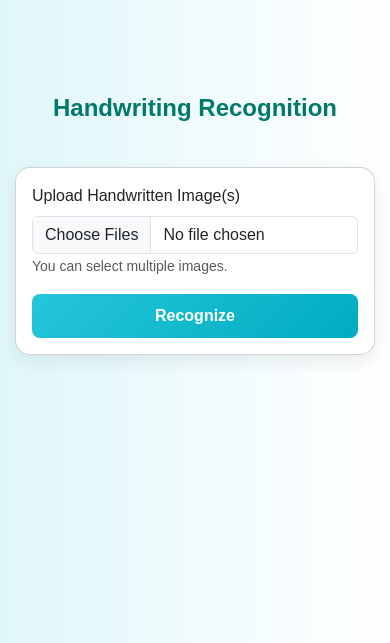
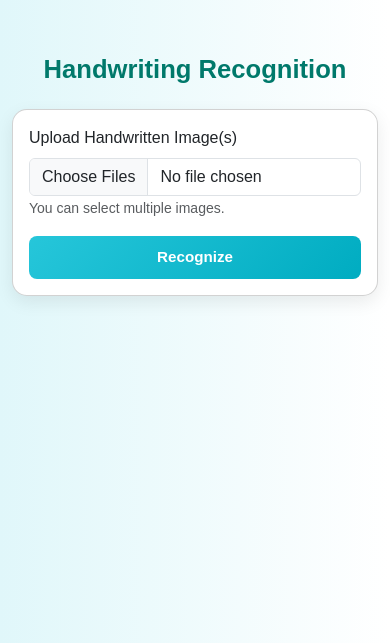
Before and after one commit to Sathisathu/Hand_Written_Txt_Recognition, a Flask app: page / in a window 390 px wide. Shown: the top 643 px of the page. Run offline with Flask 3, Linux system fonts and the light colour scheme; parts of the project's set-up code (start-up, migrations or seed data) failed here and were passed over; some libraries are stand-ins or nearby versions.

Commit message:
Updated responsive UI to mobile view

```diff
--- a/data_loader/dataset.py
+++ b/data_loader/dataset.py
@@ -6,7 +6,7 @@ import torchvision.transforms as T
 
 
 class IAMDataset(Dataset):
-    def __init__(self, images_dir="data/lines", labels_file="data/labels.txt", img_height=64, max_width=None):
+    def __init__(self, images_dir="data/images", labels_file="data/labels.txt", img_height=64, max_width=None):
         """
         Args:
             images_dir: Root folder containing IAM line images
--- a/predict.py
+++ b/predict.py
@@ -67,7 +67,7 @@ def ctc_decode(output_probs):
 # ---------------- Prediction ----------------
 if __name__ == "__main__":
     # Replace with your image path
-    img_path = "my_handwriting/sample1.png"  # img path
+    img_path = "my_handwriting/raw.png"  # img path
 
     img = preprocess_image(img_path).to(DEVICE)
 
--- a/webapp/static/css/style.css
+++ b/webapp/static/css/style.css
@@ -13,25 +13,22 @@ h1 {
     margin-top: 30px;
     font-weight: 700;
     color: #00796b;
+    font-size: clamp(1.5rem, 2vw, 2.2rem);
 }
 
-.container {
-    margin-top: 40px;
-    display: flex;
-    flex-direction: column;
-    align-items: center;
-    padding: 0 15px;
-}
+/* ✅ REMOVED custom container styles.
+   Let Bootstrap handle the container's responsiveness. */
 
 .card {
     padding: 25px;
-    margin-top: 20px;
+    margin: 20px auto; /* auto centers card inside the container */
     background: #ffffff;
     border-radius: 15px;
     box-shadow: 0 6px 18px rgba(0, 0, 0, 0.08);
     width: 100%;
-    max-width: 600px;
+    max-width: 600px; /* Limit width on desktop */
     transition: transform 0.3s ease, box-shadow 0.3s ease;
+    box-sizing: border-box;
 }
 
 .card:hover {
@@ -42,7 +39,7 @@ h1 {
 .card-title {
     font-weight: 600;
     margin-bottom: 15px;
-    font-size: 1.3rem;
+    font-size: clamp(1rem, 2.5vw, 1.3rem);
     text-align: center;
     color: #00796b;
 }
@@ -54,7 +51,7 @@ h1 {
     color: #fff;
     transition: all 0.3s ease;
     width: 100%;
-    padding: 10px 0;
+    padding: 12px 0;
     border-radius: 8px;
     font-size: 1rem;
 }
@@ -81,7 +78,7 @@ img:hover {
 
 .card-text {
     text-align: center;
-    font-size: 1.2rem;
+    font-size: clamp(0.9rem, 2vw, 1.2rem);
     word-wrap: break-word;
 }
 
@@ -89,17 +86,23 @@ img:hover {
 @media (max-width: 768px) {
     .card {
         padding: 20px;
-    }
-    h1 {
-        font-size: 1.8rem;
+        width: 95%;  /* ✅ Fill most of the screen on tablets */
     }
 }
 
 @media (max-width: 480px) {
     .card {
         padding: 15px;
+        margin: 10px auto;
+        width: 100%;  /* ✅ Full width on mobile */
     }
+
     h1 {
-        font-size: 1.5rem;
+        font-size: 1.6rem;
+    }
+
+    .btn-primary {
+        font-size: 0.95rem;
+        padding: 10px 0;
     }
 }
--- a/webapp/templates/index.html
+++ b/webapp/templates/index.html
@@ -2,12 +2,12 @@
 <html lang="en">
 <head>
 <meta charset="UTF-8">
+<!-- ✅ ADD THIS LINE for responsive design -->
+<meta name="viewport" content="width=device-width, initial-scale=1.0">
 <title>Handwriting Recognition</title>
 <link rel="stylesheet" href="{{ url_for('static', filename='bootstrap/css/bootstrap.min.css') }}">
 <link rel="stylesheet" href="{{ url_for('static', filename='css/style.css') }}">
-<style>
-img { max-width: 100%; height: auto; margin-top: 10px; }
-</style>
+<!-- Removed the redundant inline style for img as it's already in style.css -->
 </head>
 <body>
 <div class="container py-4">
```
Also changed, not shown: test_dataset.py (+23 -13 lines), my_handwriting/sample1.png (deleted).
